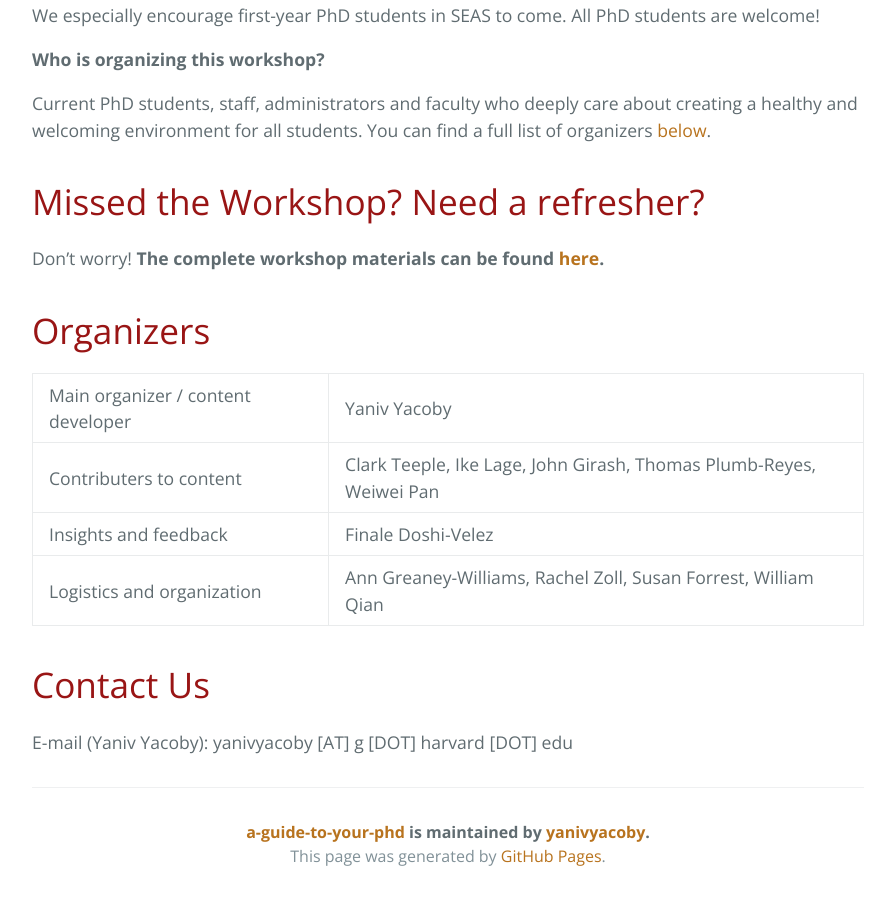
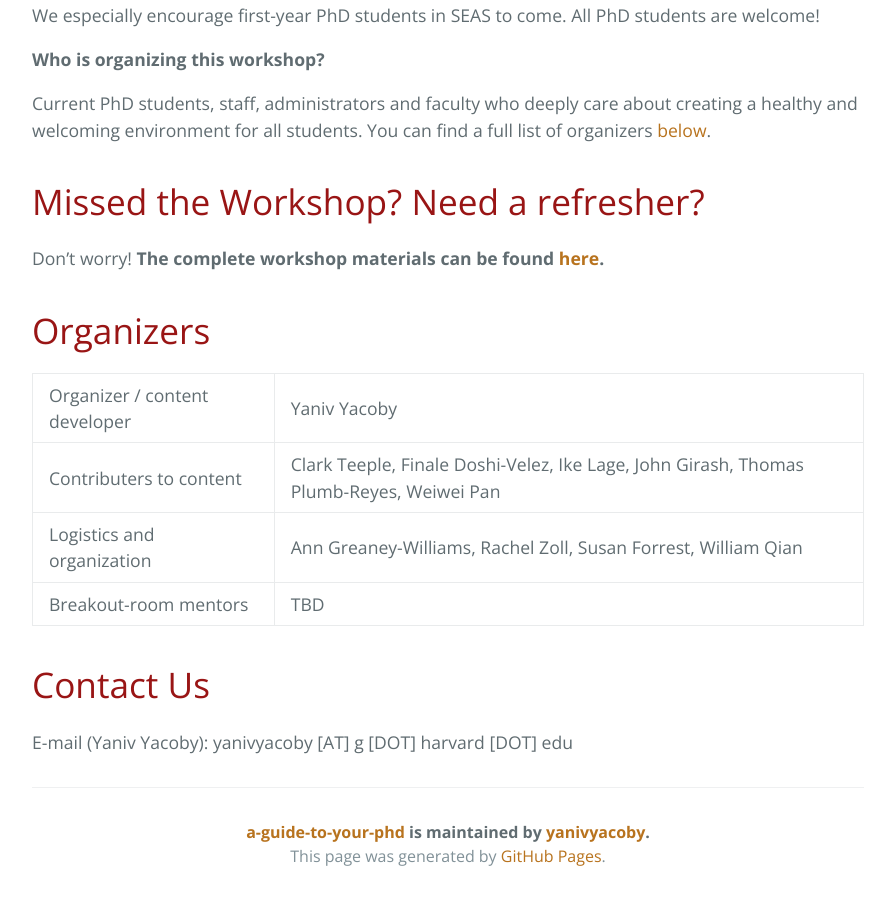
Before and after one commit to yanivyacoby/a-guide-to-your-phd, a Jekyll site: the page built from index.md, in a window 1280 px wide and 900 px high, scrolled down 956 px. Shown: the whole window, without its empty margins (192-1087 px from the left). Built offline with Jekyll 4.4.1, drawn with Linux system fonts in a browser that asks for light colours.

Commit message:
Update index.md

```diff
--- a/index.md
+++ b/index.md
@@ -51,20 +51,20 @@ Don't worry! **The complete workshop materials can be found [here](./guide.html)
 <table>
 <tbody>
 <tr>
-<td>Main organizer / content developer</td>
+<td>Organizer / content developer</td>
 <td>Yaniv Yacoby</td>
 </tr>
 <tr>
 <td>Contributers to content</td>
-<td>Clark Teeple, Ike Lage, John Girash, Thomas Plumb-Reyes, Weiwei Pan</td>
-</tr>
-<tr>
-<td>Insights and feedback</td>
-<td>Finale Doshi-Velez</td>
+<td>Clark Teeple, Finale Doshi-Velez, Ike Lage, John Girash, Thomas Plumb-Reyes, Weiwei Pan</td>
 </tr>
 <tr>
 <td>Logistics and organization</td>
 <td>Ann Greaney-Williams, Rachel Zoll, Susan Forrest, William Qian</td>
+</tr>
+<tr>
+<td>Breakout-room mentors</td>
+<td>TBD</td>
 </tr>
 </tbody>
 </table>
```
